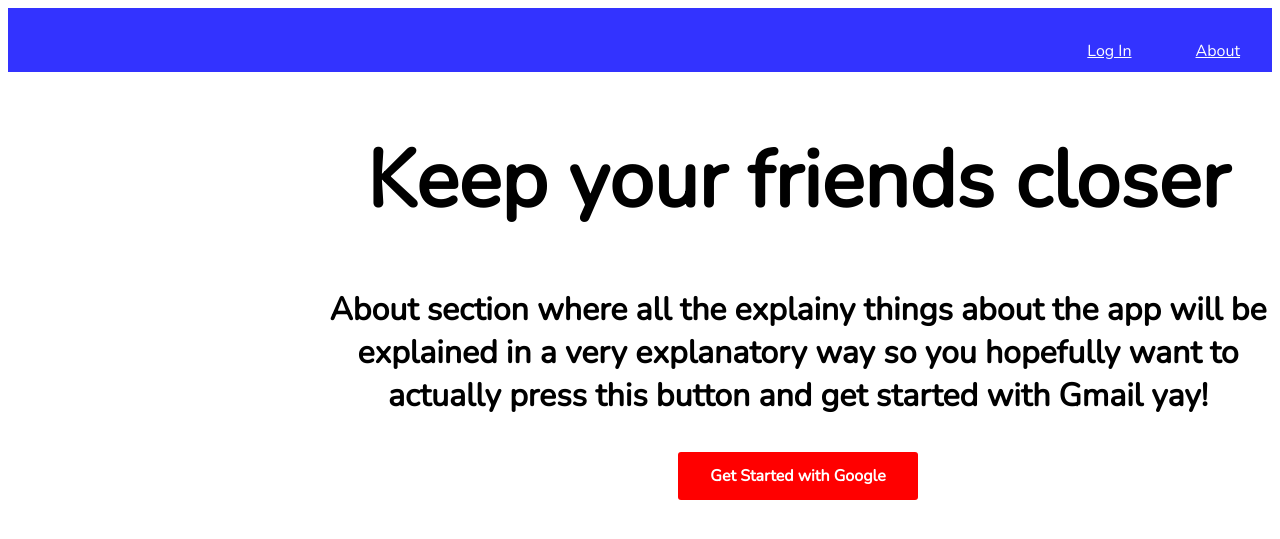
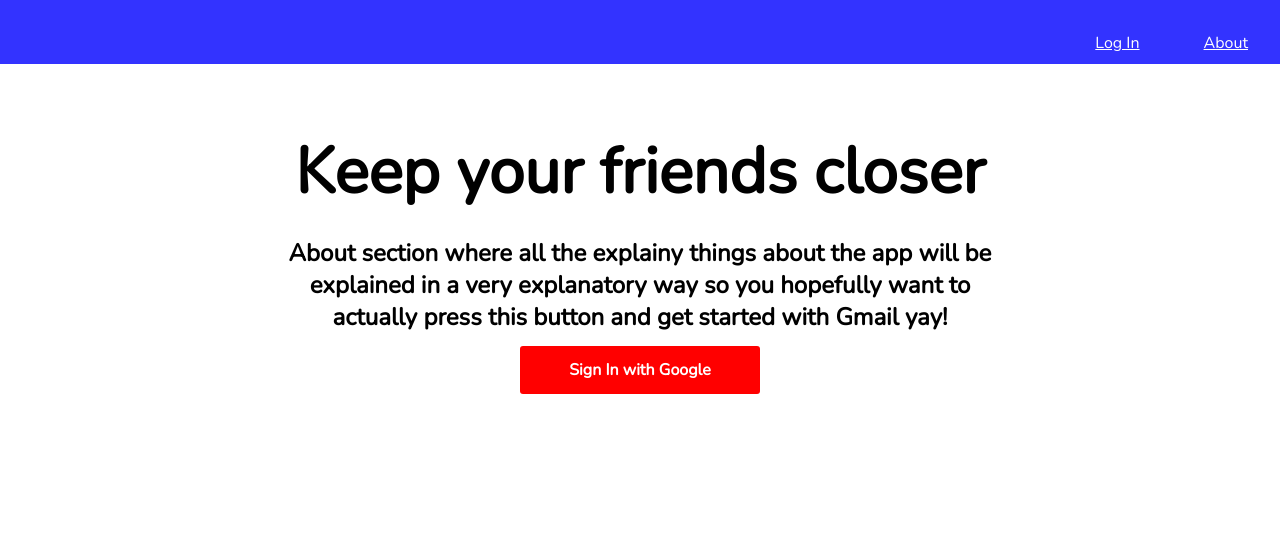
Before and after one commit to sloloris/hb-final-project, a Flask app: template templates/landing.html in a window 1280 px wide. Shown: the top 539 px of the page. Run offline with Flask 2, Linux system fonts and the light colour scheme; the template is opened without the code that fills it, so the values that code supplies are empty; some libraries are stand-ins or nearby versions.

Commit message:
added a bunch of react stuff

```diff
--- a/package.json
+++ b/package.json
@@ -6,6 +6,7 @@
   "dependencies": {
     "react": "^15.5.4",
     "react-dom": "^15.5.4",
+    "react-redux": "^5.0.5",
     "webpack": "^2.6.0"
   },
   "devDependencies": {},
--- a/quickstart.py
+++ b/quickstart.py
@@ -6,7 +6,7 @@ import base64
 from email.mime.multipart import MIMEMultipart
 from email.mime.text import MIMEText
 from apiclient import errors, discovery
-import deets # info not to post to github
+import secrets # info not to post to github
 
 SCOPES = 'https://www.googleapis.com/auth/gmail.send'
 CLIENT_SECRET_FILE = 'client_secret.json'
@@ -55,8 +55,8 @@ def CreateMessage(sender, to, subject, msgHtml, msgPlain):
     return body
 
 def main():
-    to = deets.isa_email
-    sender = deets.isa_email
+    to = secrets.isa_email
+    sender = secrets.isa_email
     subject = "test test"
     msgHtml = "Hi<br/>Html Email"
     msgPlain = "Hi\nPlain Email"
--- a/static/styles.css
+++ b/static/styles.css
@@ -1,6 +1,8 @@
 
 body {
   font-family: 'Nunito', sans-serif;
+  margin: 0px;
+  padding: 0px;
 }
 
 /* top navigation bar */
@@ -79,18 +81,31 @@ body {
     padding: 10px;
 }
 
+
+
+
 /* LANDING PAGE STYLING */
 
 /* landing page contents */
 .landing-contents {
     text-align: center;
-    width: 75%;
-    padding-left: 25%;
+    width: 60%;
+    padding-left: 20%;
+    padding-right: 20%;
+    padding-top: 5%;
 }
 
 /* main header on landing page */
 .giant-header {
-    font-size: 5em;
+    font-size: 4em;
+    margin: 0px;
+
+}
+
+/* sub-header on landing page */
+.subheader {
+    font-size: 0.75em;
+    margin: 10px;
 }
 
 /* login button for google oauth on landing page */
--- a/templates/base.html
+++ b/templates/base.html
@@ -15,7 +15,7 @@
     <span> {{ message }}</span>
 {% endfor %}
 
-{% block body %} CONTENT HERE {% endblock %}
+{% block body %} <div id='root'></app> {% endblock %}
 
   <script src="http://code.jquery.com/jquery.js"></script>
 
--- a/templates/contacts.html
+++ b/templates/contacts.html
@@ -1,4 +1,4 @@
-{% extends 'base.html' %}
+{% extends 'loggedin_template.html' %}
 
 {% block title %} TITLE HERE {% endblock %}
 {% block content %}
--- a/templates/landing.html
+++ b/templates/landing.html
@@ -12,14 +12,14 @@
 
   <div class="landing-contents">
     <h1 class="giant-header">Keep your friends closer<h1>
-    <p class="lead">About section where all the explainy things about the app will be explained in a very explanatory way so you hopefully want to actually press this button and get started with Gmail yay!</p>
+    <p class="subheader">About section where all the explainy things about the app will be explained in a very explanatory way so you hopefully want to actually press this button and get started with Gmail yay!</p>
 
     <a href={{ oauthurl }}>
       <div
         class="google-login-btn"
         id="get-started"
         type="button">
-        Get Started with Google
+        Sign In with Google
       </div>
     </a>
 
```
Also changed, not shown: loggedout_template.html (deleted, +0 -15 lines), requirements2.txt (deleted, +0 -147 lines), static/app.js (added, +29 -0 lines), static/js/actions/index.js (added, +8 -0 lines), static/js/components/Home.js (added, +19 -0 lines), static/js/components/LeftNav.js (added, +47 -0 lines), static/js/containers/LeftNavContainer.js (added, +25 -0 lines), static/js/reducers/currentView.js (added, +14 -0 lines), static/js/reducers/index.js (added, +8 -0 lines), 1 other file.
